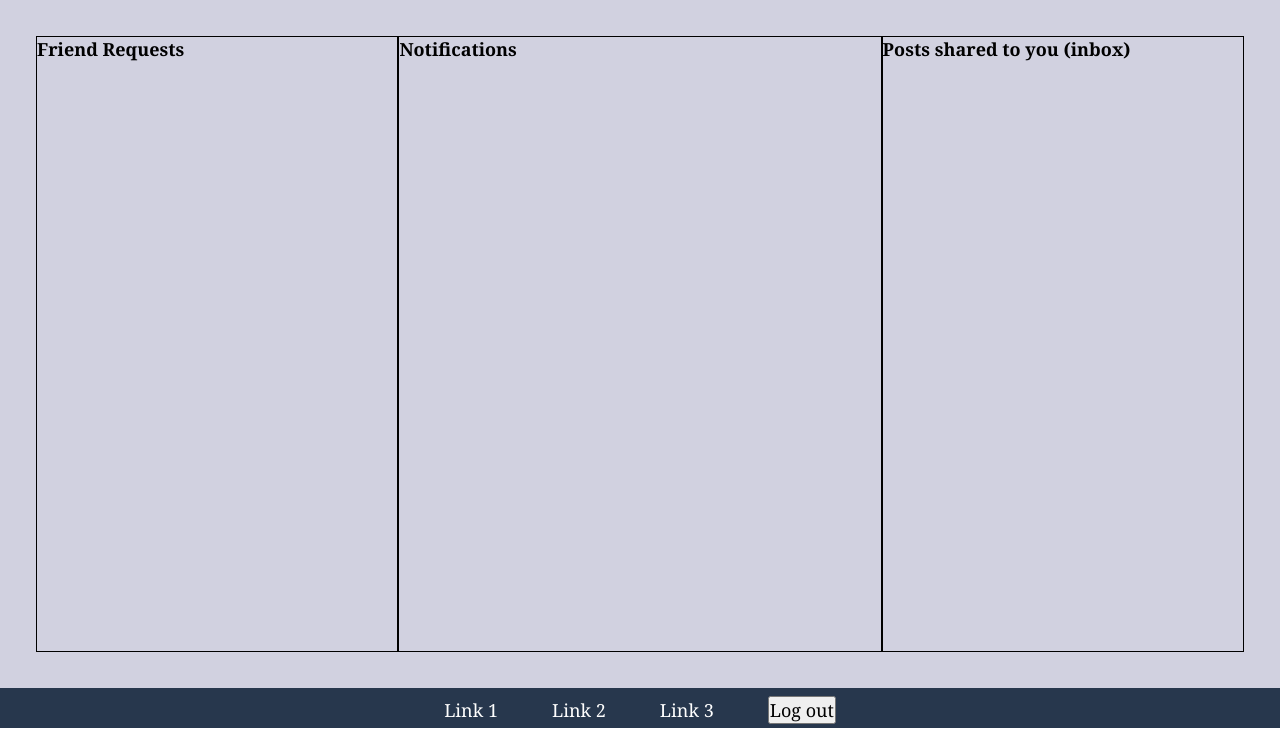
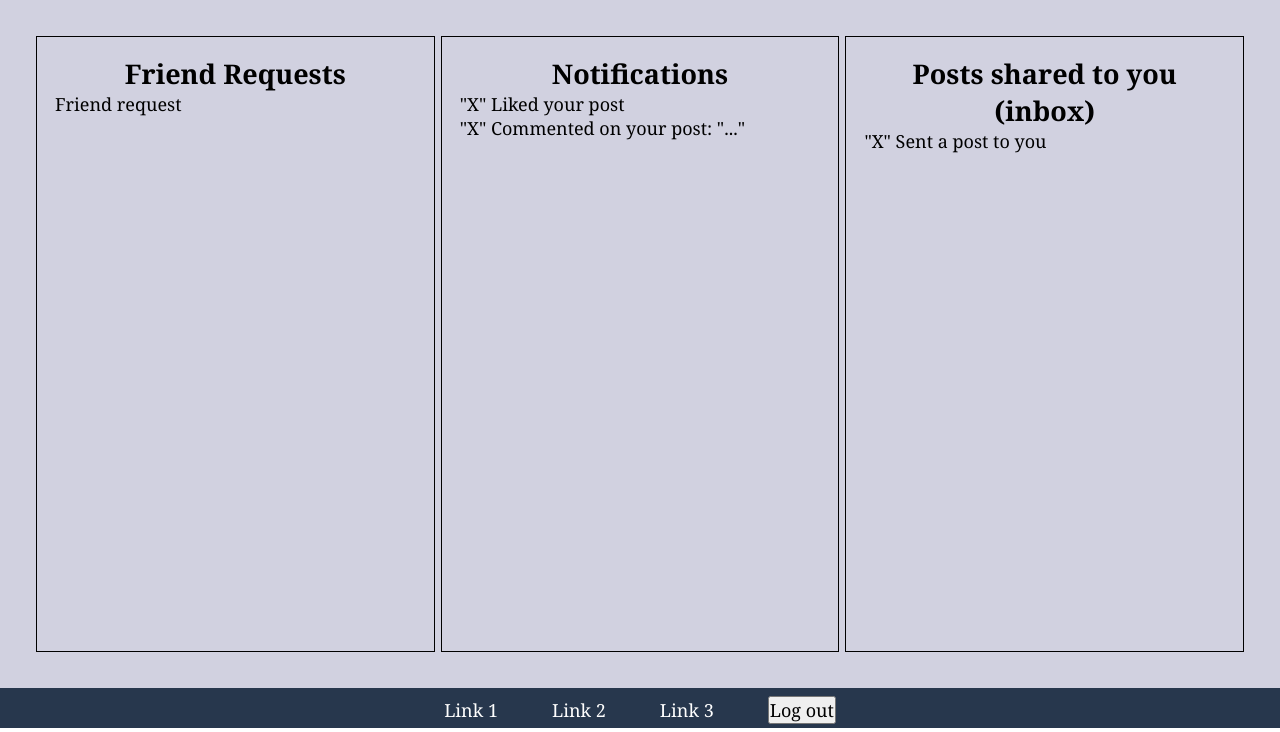
Before and after one commit to uofa-cmput404/404f23project-beeg-yoshi, a Django app: template social/templates/pages/notifcationPage.html in a window 1280 px wide. Shown: the part 72-804 px from the top of the page. Run offline with Django 4.2, Linux system fonts and the light colour scheme; the template is opened without the code that fills it, so the values that code supplies are empty.

Commit message:
added structure for notification nodes

```diff
--- a/social/static/social/stylesheets/notificationPage.css
+++ b/social/static/social/stylesheets/notificationPage.css
@@ -1,16 +1,23 @@
-.content .col1 {
-    flex: 0 0 30%; /* Won't grow or shrink, has a minimum width of 200px. */
+/* Restructured so that all 3 column streams are the same */
+/* There'll be "___node" content in each streamCol. */
+/* To access specific streamCol's, use the nth-child selector */
+.content .streamCol{
+    /* Structure */
+    display: flex;
+    flex-direction: column;
+    flex: 0 0 33%;
     border: 1px solid black;
+
+    /* Styling */
+    padding: 1rem;
 }
 
-.content .stream{
-    flex: 1 0 30%; /* Will take up the space between the side columns, but won't shrink below 350 px */
-    border: 1px solid black;
-    display: flex;
-    flex-direction: column;
+.streamCol h1{
+    font-size: 1.5rem;
+    text-align: center;
 }
 
-.content .col3{
-    flex: 0 0 30%; /* Won't grow or shrink, has a minimum width of 200px. */
-    border: 1px solid black;
-}
+/* 1) Friend Request Node */
+/* 2) "Liked" Node */
+/* 3) "Commented" Node */
+/* 4) "sharedToYou" Node */
--- a/social/templates/pages/notifcationPage.html
+++ b/social/templates/pages/notifcationPage.html
@@ -22,18 +22,23 @@
         </ul>
     </div>
 
-    <!-- Will have 3 columns. The outer 2 are blank for now, but can add stuff in the future (IE: Future modulartiy)-->
+    <!-- 3 column streams, each for different types of notifcations !-->
+    <!-- Whenever you have a notifcation, you append a value of class "__node" and add in the appropriate values.-->
     <div class="content">
-        <div class="col1">
+        <div class="streamCol">
             <h1>Friend Requests</h1> <!-- List of friend requests -->
+            <div class="friendRQnode">Friend request</div>
         </div>
 
-        <div class="stream">
+        <div class="streamCol">
             <h1>Notifications</h1> <!-- Someone has liked your post, someone has commented: ... -->
+            <div class="likedNode">"X" Liked your post</div>
+            <div class="commentedNode">"X" Commented on your post: "..."</div>
         </div>
 
-        <div class="col3">
+        <div class="streamCol">
             <h1>Posts shared to you (inbox)</h1> <!-- Someone sent you a post, like tagging someone -->
+            <div class="sharedToYouNode">"X" Sent a post to you</div>
         </div>
 
     </div>
```
Also changed, not shown: db.sqlite3.
